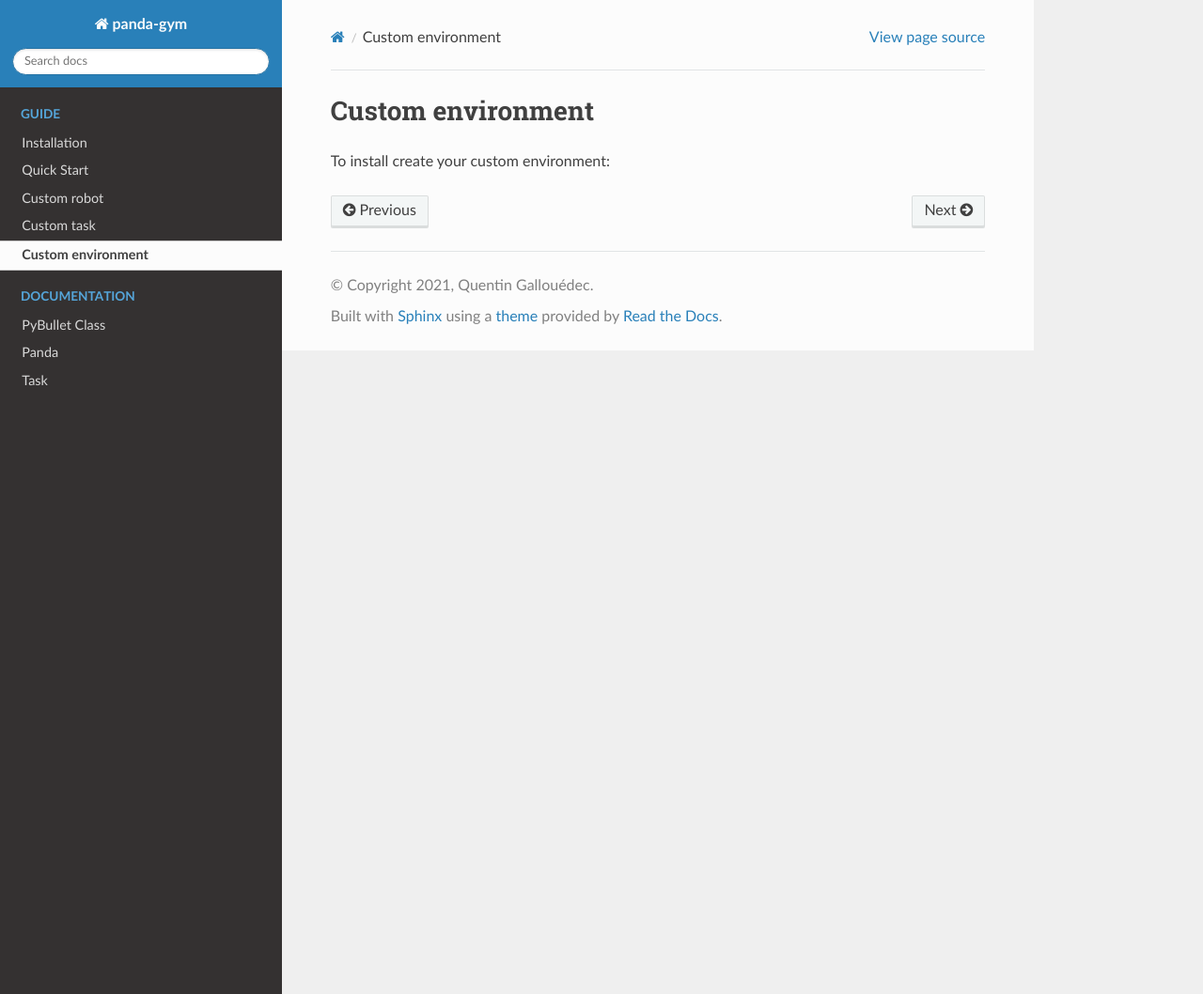
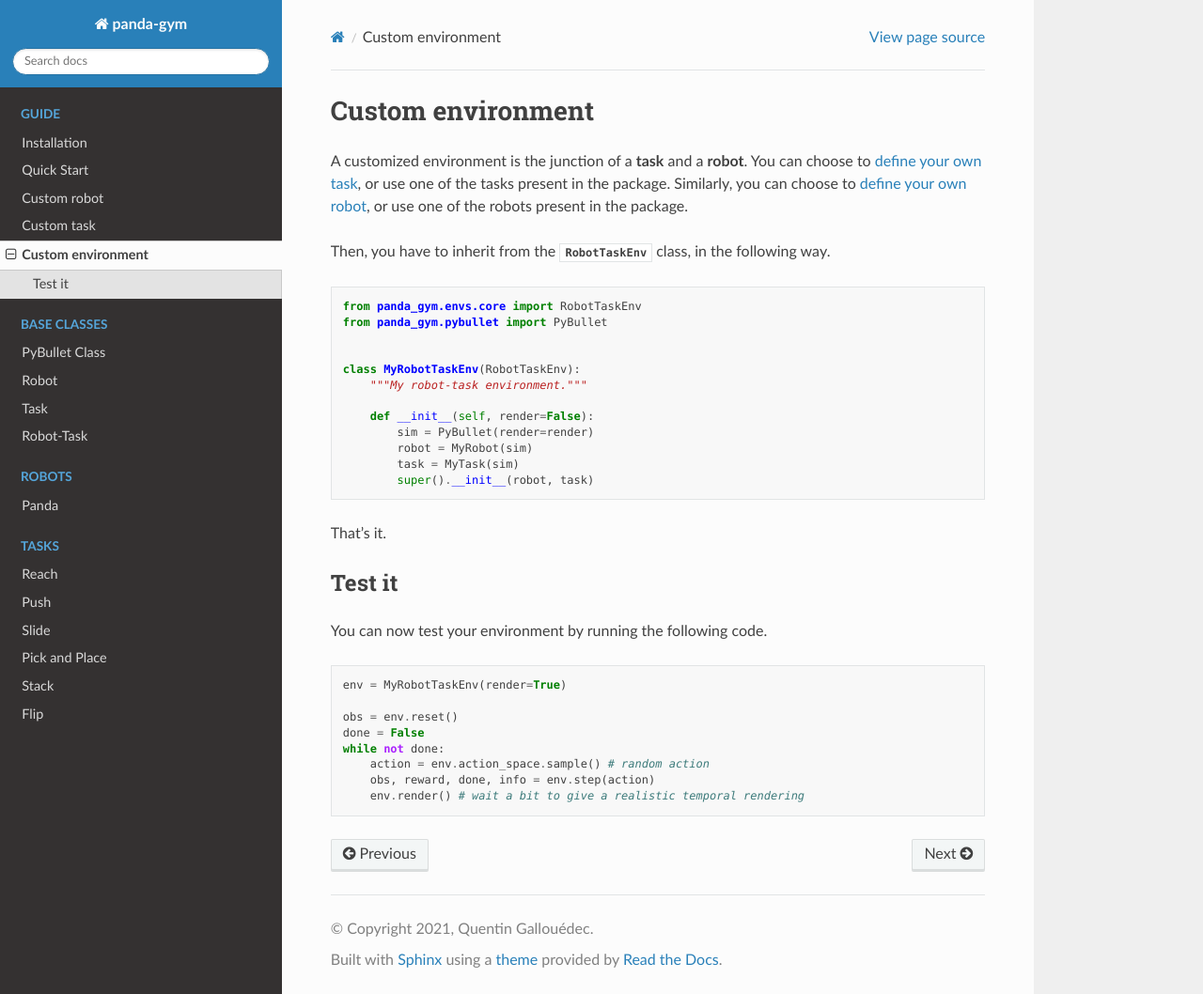
Before and after one commit to qgallouedec/panda-gym, a Sphinx documentation site: the page built from docs/guide/custom_env.rst, in a window 1280 px wide and 1058 px high. Shown: the whole window at 94% size. Built offline with Sphinx 7.4.7 and the Read the Docs theme 2.0.0, drawn with Linux system fonts in a browser that asks for light colours.

Commit message:
improve doc

```diff
--- a/docs/guide/custom_env.rst
+++ b/docs/guide/custom_env.rst
@@ -3,4 +3,40 @@
 Custom environment
 ==================
 
-To install create your custom environment:
+A customized environment is the junction of a **task** and a **robot**.
+You can choose to :ref:`define your own task<custom_task>`, or use one of the tasks present in the package. Similarly, you can choose to :ref:`define your own robot<custom_robot>`, or use one of the robots present in the package.
+
+Then, you have to inherit from the :py:class:`RobotTaskEnv<panda_gym.envs.core.RobotTaskEnv>` class, in the following way.
+
+.. code-block:: python
+
+    from panda_gym.envs.core import RobotTaskEnv
+    from panda_gym.pybullet import PyBullet
+
+
+    class MyRobotTaskEnv(RobotTaskEnv):
+        """My robot-task environment."""
+
+        def __init__(self, render=False):
+            sim = PyBullet(render=render)
+            robot = MyRobot(sim)
+            task = MyTask(sim)
+            super().__init__(robot, task)
+
+That's it.
+
+Test it
+-------
+
+You can now test your environment by running the following code.
+
+.. code-block:: python
+
+    env = MyRobotTaskEnv(render=True)
+
+    obs = env.reset()
+    done = False
+    while not done:
+        action = env.action_space.sample() # random action
+        obs, reward, done, info = env.step(action)
+        env.render() # wait a bit to give a realistic temporal rendering
--- a/docs/guide/custom_task.rst
+++ b/docs/guide/custom_task.rst
@@ -1,3 +1,5 @@
+.. _custom_task:
+
 Custom task
 ===========
 
@@ -63,6 +65,8 @@ For the purpose of the example, we consider here a very simple task, consisting
 
 Obviously, you have to adapt the example to your task.
 
+Test it
+-------
 
 The task is ready. To test it, execute the following code.
 
--- a/docs/guide/quick_start.rst
+++ b/docs/guide/quick_start.rst
@@ -17,6 +17,7 @@ Once `panda-gym` installed, you can start the "Reach" task by executing the foll
     while not done:
         action = env.action_space.sample() # random action
         obs, reward, done, info = env.step(action)
+        env.render() # wait a bit to give a realistic temporal rendering
 
 
 Obviously, since the chosen actions are random, you will not see any learning. To access the section dedicated to the learning of the tasks, refer to the section [Training].
--- /dev/null
+++ b/docs/tasks/flip.rst
@@ -0,0 +1,4 @@
+.. _flip:
+
+Flip
+====
--- /dev/null
+++ b/docs/tasks/pick_and_place.rst
@@ -0,0 +1,4 @@
+.. _pick_and_place:
+
+Pick and Place
+==============
--- /dev/null
+++ b/docs/tasks/push.rst
@@ -0,0 +1,4 @@
+.. _push:
+
+Push
+====
--- /dev/null
+++ b/docs/tasks/reach.rst
@@ -0,0 +1,4 @@
+.. _reach:
+
+Reach
+=====
--- /dev/null
+++ b/docs/tasks/slide.rst
@@ -0,0 +1,4 @@
+.. _slide:
+
+Slide
+=====
--- /dev/null
+++ b/docs/tasks/stack.rst
@@ -0,0 +1,4 @@
+.. _stack:
+
+Stack
+=====
```
Also changed, not shown: docs/base_class/robot.rst (added, +8 -0 lines), docs/base_class/robot_task.rst (added, +8 -0 lines), docs/guide/custom_robot.rst (+11 -4 lines), docs/index.rst (+22 -4 lines), docs/base_class/pybullet.rst (renamed from docs/documentation/pybullet.rst), docs/base_class/task.rst (renamed from docs/documentation/task.rst), docs/robots/panda.rst (renamed from docs/documentation/panda.rst), 2 other files.
